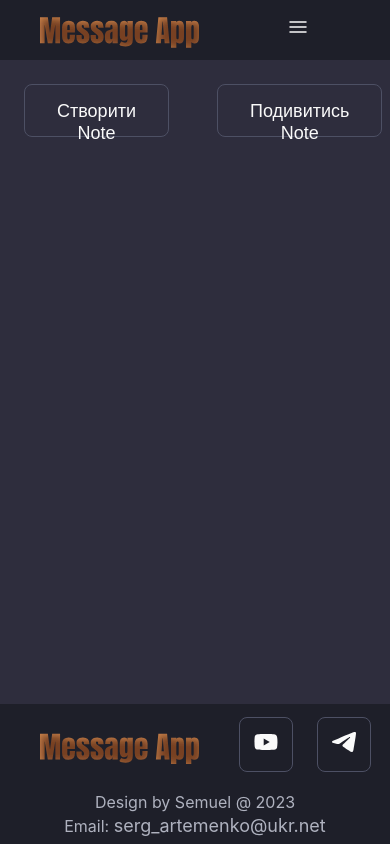
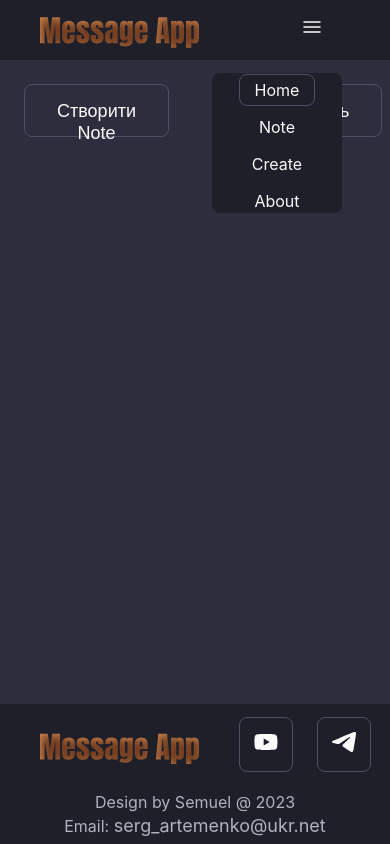
Before and after one commit to xSemuel/message-app, a React (Create React App) app: page / in a window 390 px wide. Both pictures are taken after a click on the button 298 px from the left and 30 px from the top of the page. Built offline with nearby package versions, Linux system fonts and the light colour scheme.

Commit message:
feat: added mobile menu burger

```diff
--- a/src/components/header/Header.js
+++ b/src/components/header/Header.js
@@ -1,4 +1,5 @@
 import { NavLink } from "react-router-dom";
+import { useState } from 'react';
 import logoIcon from '../../image/MessageApp_logo.svg';
 import menuAdaptive from './../../image/menuAdaptive.svg';
 import styles from './Header.module.css';
@@ -11,6 +12,24 @@ const navigationLinks = [
 ]
 
 export function Header() {
+
+    const [navbarOpen, setNavbarOpen] = useState(false);
+
+    function viewMobileMenu(event) {
+        event.preventDefault();
+        setNavbarOpen((prev) => !prev);
+        console.log(navbarOpen)
+    }
+
+    function closeMenuMobile() {
+        setNavbarOpen(false);
+    }
+
+    const namAdaptiveMenu = navigationLinks.map(({ text, link }, index) =>
+    <li key={index}><NavLink className={styles.menuItemMobile} to={link} onClick={closeMenuMobile}>{text}</NavLink></li>
+    );
+
+
     return (
         <div className={styles.headerWrapper}>
             <div className={styles.headerWrapperNav}>
@@ -20,13 +39,17 @@ export function Header() {
                 <nav className={styles.navWrapper}>
                     <ul className={styles.navMenu}>
                         {navigationLinks.map(({ text, link }, index) =>
-                            <li key={index}><NavLink exact className={styles.menuItem} to={link}>{text}</NavLink></li>
+                            <li key={index}><NavLink className={styles.menuItem} to={link}>{text}</NavLink></li>
                         )}
                     </ul>
                 </nav>
-                <button  className={styles.mobileMenu}>
+                <button className={styles.mobileMenuButton} onClick={viewMobileMenu}>
                     <img src={menuAdaptive} alt="Мобільна навігація" />
+                    {/* {navbarOpen ? 'close' : 'open'} */}
                 </button>
+                <ul className={styles.mobileMenuToogle}>
+                    {navbarOpen && namAdaptiveMenu}
+                </ul>
             </div>
 
         </div>
--- a/src/components/header/Header.module.css
+++ b/src/components/header/Header.module.css
@@ -35,22 +35,48 @@
     color: var(--color-link-hover);
 }
 
-.mobileMenu {
+/* Mobile Menu */
+
+.mobileMenuToogle {
+    position: absolute;
+    background: var(--color-bg-medium);
+    list-style: none;
+    right: 3rem;
+    width: 120px;
+    margin-top: 250px;
+    border-radius:  var(--border-8);
+    display: flex;
+    flex-direction: column;
+    align-items: center;
+    gap: 8px;
+    padding: 0 5px;
+    font-size: 24px;
+
+}
+
+.menuItemMobile {
+    font-size: 16px;
+    margin: auto 0;
+    cursor: pointer;
+    padding: 5px 15px;
+}
+
+.mobileMenuButton {
     display: none;
     background: none;
     border: none;
     cursor: pointer;
-
 }
 
+/* Adaptive */
 
 @media (max-width: 860px) {
     .navWrapper{
         display:none;
     }
-    .mobileMenu{
+    .mobileMenuButton{
         display: block;
         margin-right: 3rem;
-
+        padding: 8px 18px;
     }
 }
```
